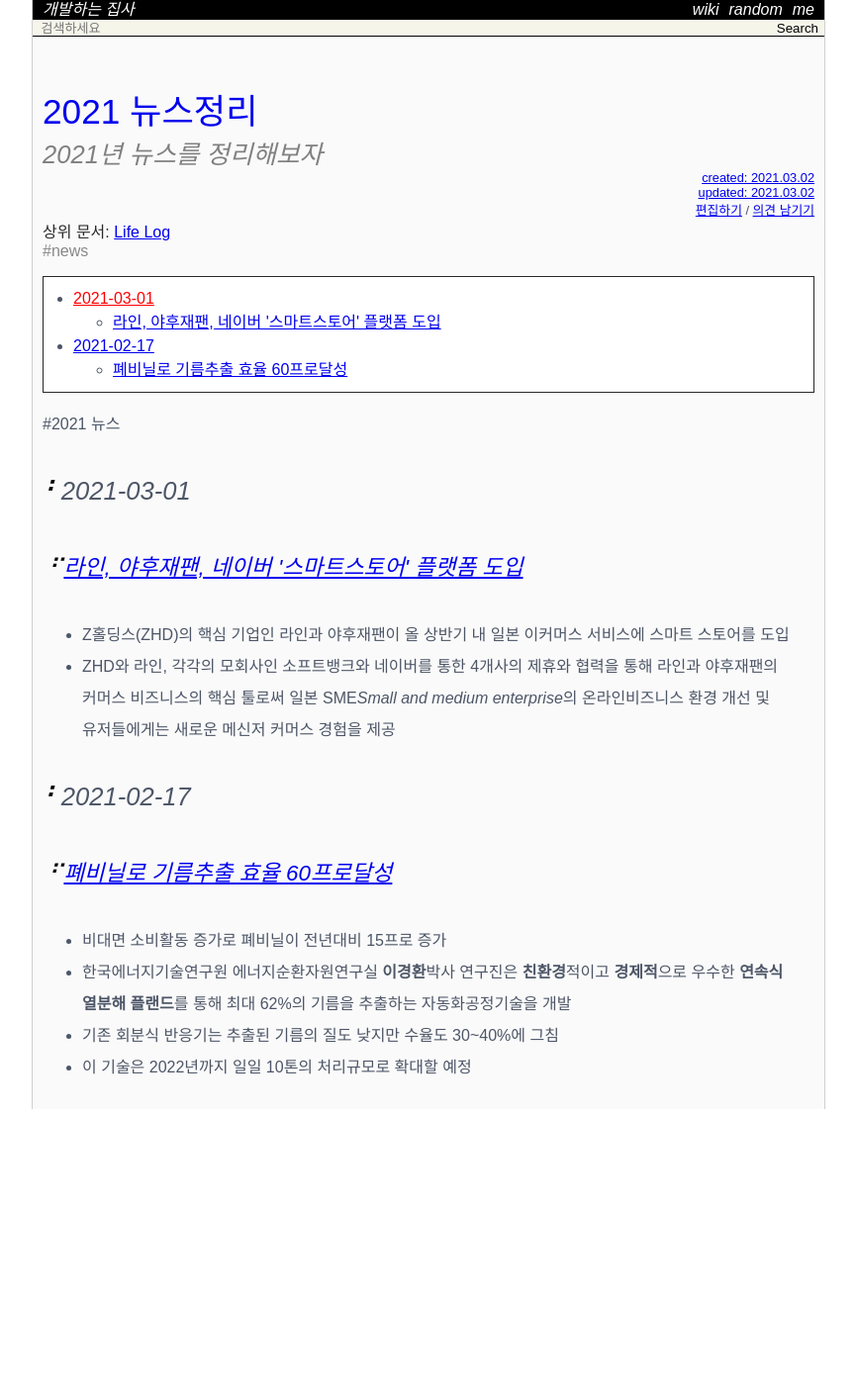
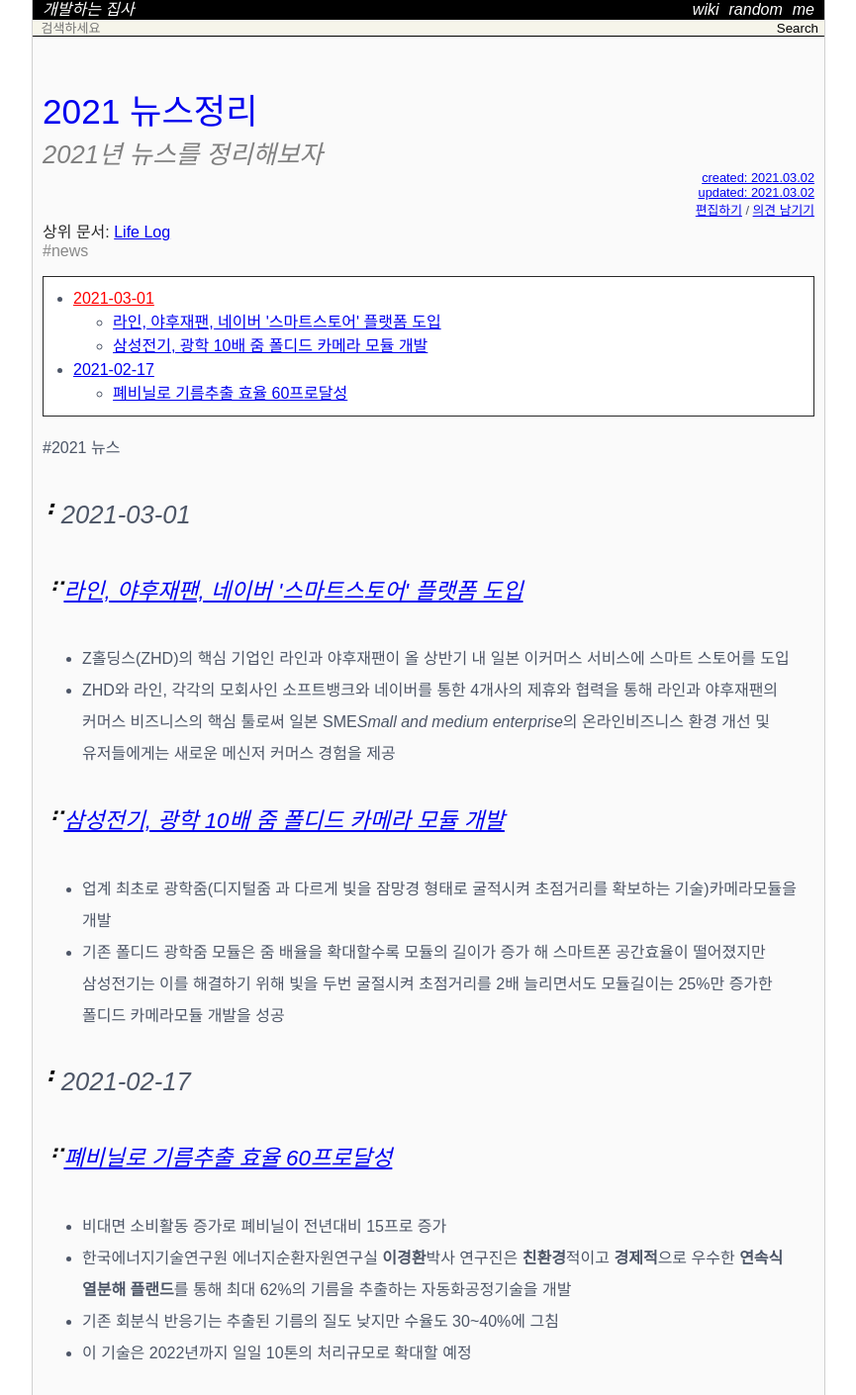
Before and after one commit to Achelous1/achelous1.github.io, a Jekyll site: the page built from _wiki/news-2021.md, in a window 1280 px wide. Shown: the whole page at 99% size, without its empty margins (207-1072 px from the left). Built offline with Jekyll 4.4.1, drawn with Linux system fonts in a browser that asks for light colours; nearby versions of some CDN libraries; some web fonts are replaced; comment, search, counter and statistics services are not loaded; before the commit the page ends 1121 px from its top, so only the background shows below that.

Commit message:
Minor change

```diff
--- a/_wiki/news-2021.md
+++ b/_wiki/news-2021.md
@@ -20,6 +20,9 @@
 * Z홀딩스(ZHD)의 핵심 기업인 라인과 야후재팬이 올 상반기 내 일본 이커머스 서비스에 스마트 스토어를 도입
 * ZHD와 라인, 각각의 모회사인 소프트뱅크와 네이버를 통한 4개사의 제휴와 협력을 통해 라인과 야후재팬의 커머스 비즈니스의 핵심 툴로써 일본 SME*Small and medium enterprise*의 온라인비즈니스 환경 개선 및 유저들에게는 새로운 메신저 커머스 경험을 제공
 
+#### [삼성전기, 광학 10배 줌 폴디드 카메라 모듈 개발](https://zdnet.co.kr/view/?no=20210301095803)
+* 업계 최초로 광학줌(디지털줌 과 다르게 빛을 잠망경 형태로 굴적시켜 초점거리를 확보하는 기술)카메라모듈을 개발
+* 기존 폴디드 광학줌 모듈은 줌 배율을 확대할수록 모듈의 길이가 증가 해 스마트폰 공간효율이 떨어졌지만 삼성전기는 이를 해결하기 위해 빛을 두번 굴절시켜 초점거리를 2배 늘리면서도 모듈길이는 25%만 증가한 폴디드 카메라모듈 개발을 성공
 
 ### 2021-02-17
 #### [폐비닐로 기름추출 효율 60프로달성](https://blog.naver.com/energium/222247028914)
```
Also changed, not shown: other parts of _wiki/news-2021.md (+1 -1 lines).
